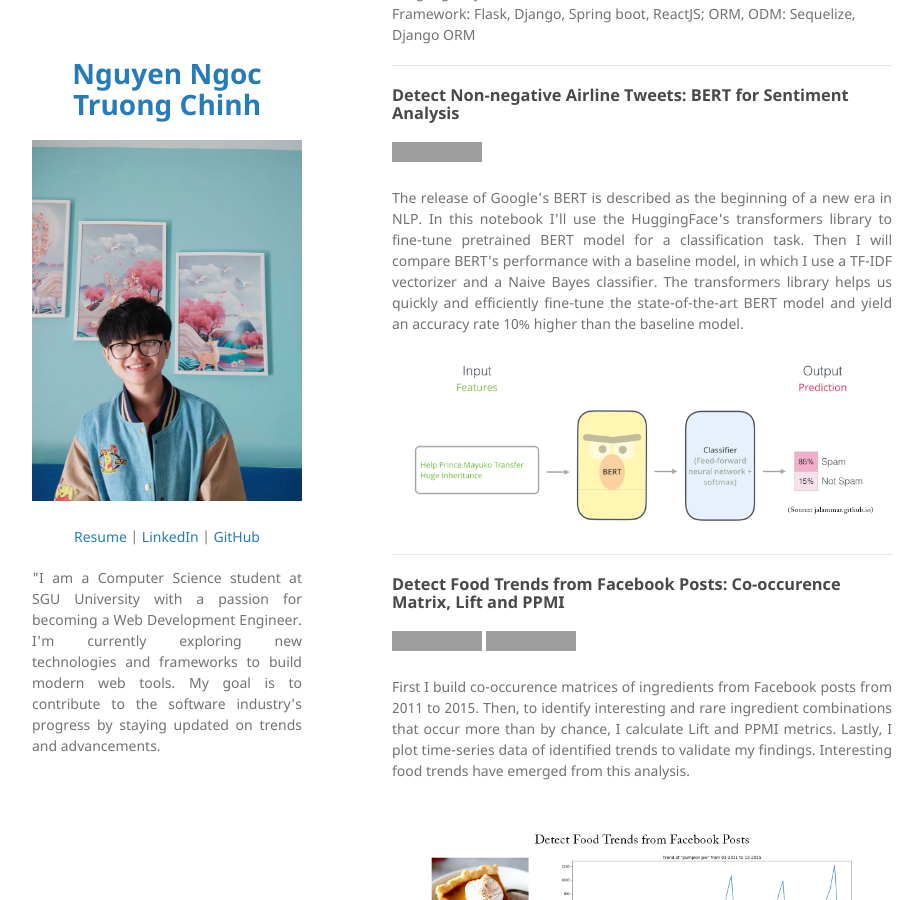
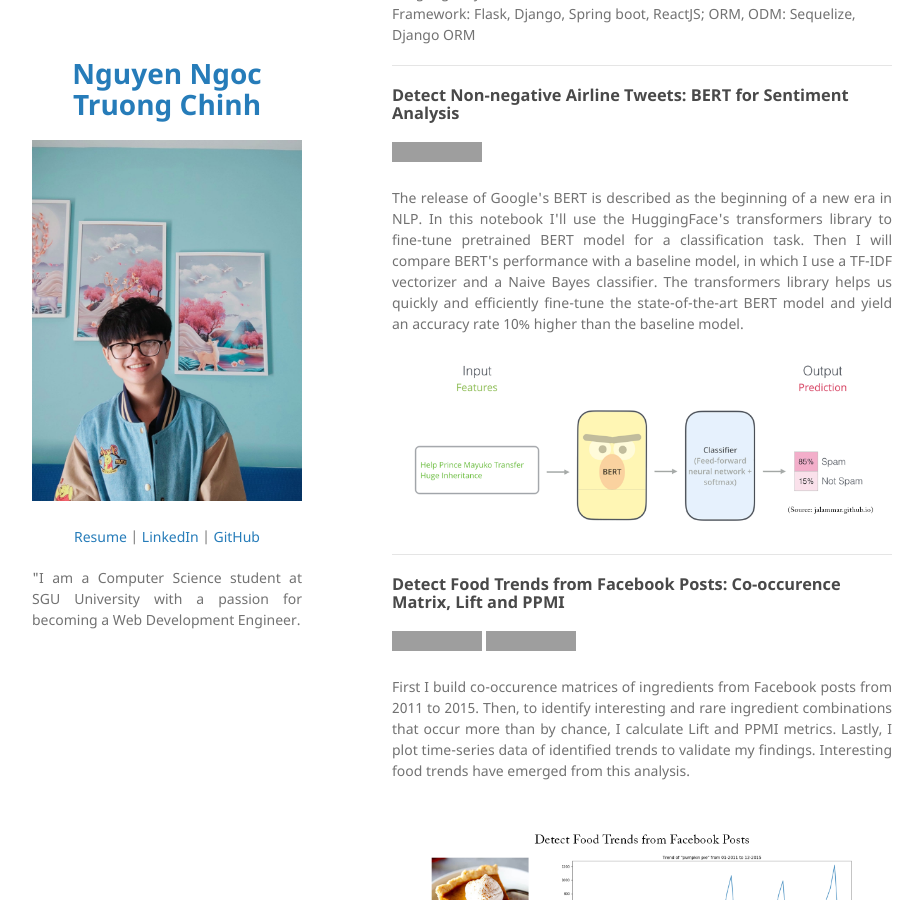
Before and after one commit to truongchinh1211/port-folio, a Jekyll site: the page built from index.md, in a window 1280 px wide and 900 px high, scrolled down 354 px. Shown: the whole window, without its empty margins (178-1101 px from the left). Built offline with Jekyll 4.4.1, drawn with Linux system fonts in a browser that asks for light colours; our own code applies the rules of GitHub Pages for plain Markdown files; grey boxes are pictures that could not be loaded.

Commit message:
Update _config.yml

```diff
--- a/_config.yml
+++ b/_config.yml
@@ -11,7 +11,6 @@ description:
 
   <p align="justify">
   "I am a Computer Science student at SGU University with a passion for becoming a Web Development Engineer.
-   I'm currently exploring new technologies and frameworks to build modern web tools. My goal is to contribute to the software industry's progress by staying updated on trends and advancements.
   <br><br>
   </p>
 
```
